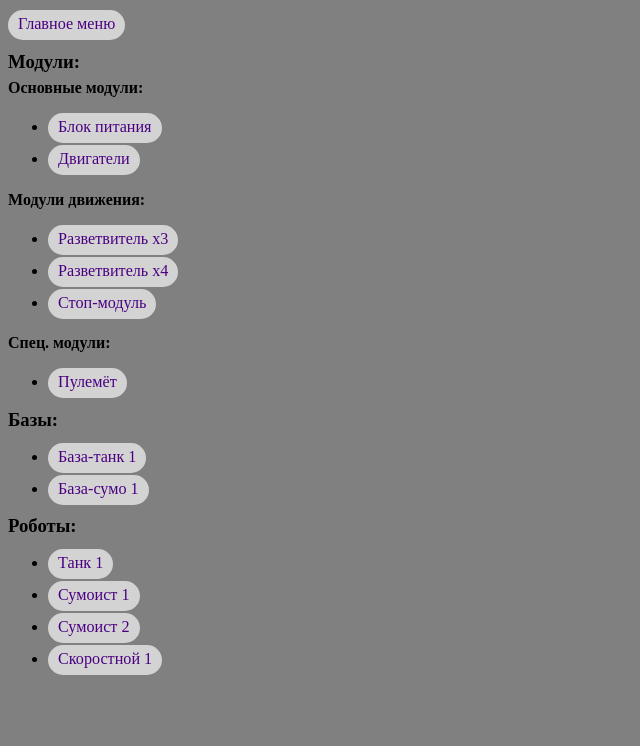
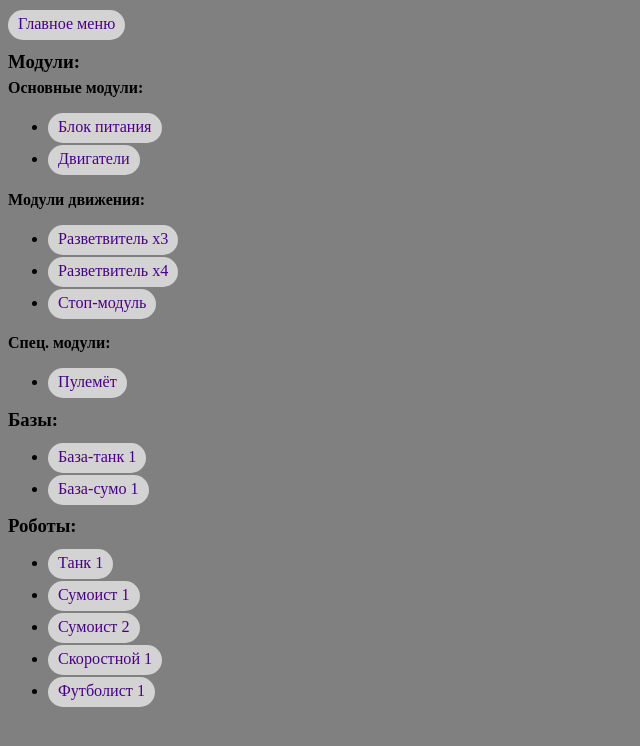
Before and after one commit to robot900/robot900.github.io, a plain HTML site: page realy/pages/menu.html in a window 1280 px wide. Shown: the whole page, without its empty margins (0-640 px from the left). Drawn offline with Linux system fonts and the light colour scheme.

Commit message:
Update menu.html

```diff
--- a/realy/pages/menu.html
+++ b/realy/pages/menu.html
@@ -31,6 +31,7 @@
 <li><a href="instructions/robot sumoist 1.html" target="main"> Сумоист 1 </a></li>
 <li><a href="instructions/robot sumoist 2.html" target="main"> Сумоист 2 </a></li>
 <li><a href="instructions/robot speed 1.html" target="main"> Скоростной 1 </a></li>
+<li><a href="instructions/robot football 1.html" target="main"> Футболист 1</a></li>
 </ul>
 </body>
 </html>
```
